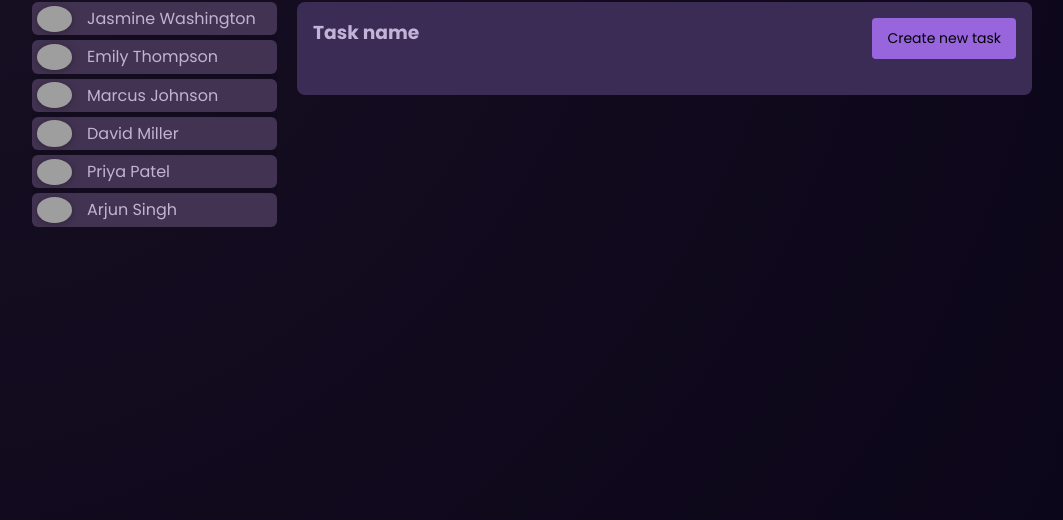
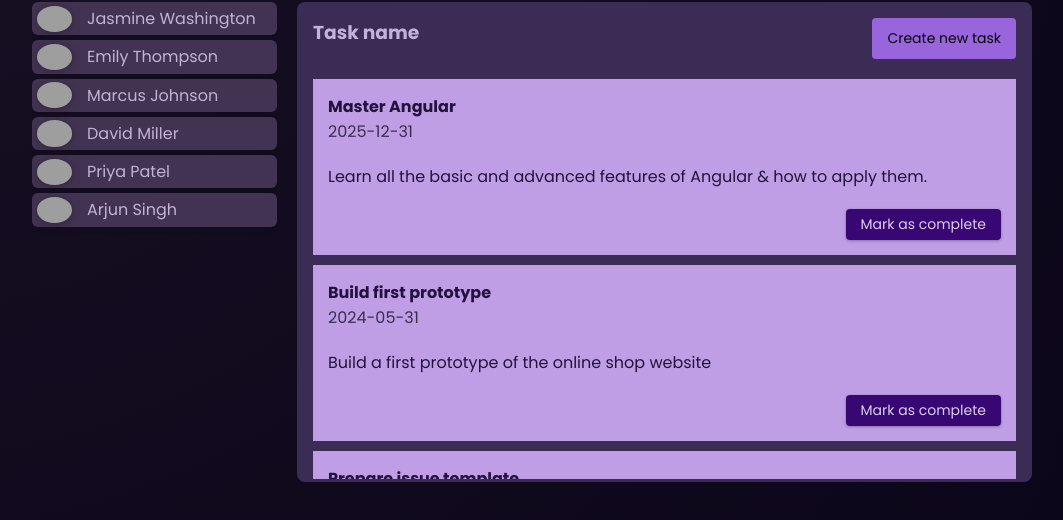
Before and after one commit to acharayaP03/Angular-workspace, an Angular app: page / in a window 1280 px wide. Shown: the part 216-736 px from the top of the page, without its empty margins (108-1171 px from the left). Built offline with nearby package versions, Linux system fonts and the light colour scheme; grey boxes are pictures that could not be loaded.

Commit message:
create task content

```diff
--- a/projects/easytask/src/app/tasks/tasks.component.css
+++ b/projects/easytask/src/app/tasks/tasks.component.css
@@ -61,3 +61,48 @@ ul {
     width: auto;
   }
 }
+
+article {
+  padding: 1.5rem;
+  color: #25113d;
+  background-color: #bf9ee5;
+  display: flex;
+  flex-direction: column;
+  gap: 1rem;
+}
+
+h2 {
+  margin: 0;
+}
+
+time {
+  color: #3c2c50;
+}
+
+.summary {
+  margin: 1rem 0;
+}
+
+.actions {
+  text-align: right;
+  margin: 0;
+
+  & button {
+    font: inherit;
+    font-size: 1.4rem;
+    cursor: pointer;
+    background-color: #380774;
+    color: #decdf2;
+    border-radius: 4px;
+    padding: 0.5rem 1.5rem;
+    border: none;
+    box-shadow: 0 1px 3px rgba(0, 0, 0, 0.3);
+    transition: all 0.3s ease;
+
+    &:hover,
+    &:active {
+      background-color: #4a0774;
+      box-shadow: 0 1px 6px rgba(0, 0, 0, 0.3);
+    }
+  }
+}
--- a/projects/easytask/src/app/tasks/tasks.component.html
+++ b/projects/easytask/src/app/tasks/tasks.component.html
@@ -5,4 +5,21 @@
       <button>Create new task</button>
     </menu>
   </header>
+
+  <ul>
+    @for(task of tasks; track task.id){
+    <li>
+      <article>
+        <div>
+          <h4>{{ task.title }}</h4>
+          <time>{{ task.dueDate }}</time>
+        </div>
+        <p class="summary">{{ task.summary }}</p>
+        <p class="actions">
+          <button>Mark as complete</button>
+        </p>
+      </article>
+    </li>
+    }
+  </ul>
 </section>
--- a/projects/easytask/src/app/tasks/tasks.component.ts
+++ b/projects/easytask/src/app/tasks/tasks.component.ts
@@ -1,11 +1,13 @@
+import { tasks } from './../../data/appdata';
 import { Component } from '@angular/core';
-
+import { Task } from './tasks.model';
+import { tasks as userTasksData } from '../../data/appdata';
 @Component({
   selector: 'app-tasks',
   imports: [],
   templateUrl: './tasks.component.html',
-  styleUrl: './tasks.component.css'
+  styleUrl: './tasks.component.css',
 })
 export class TasksComponent {
-
+  tasks = userTasksData;
 }
--- a/projects/easytask/src/data/appdata.ts
+++ b/projects/easytask/src/data/appdata.ts
@@ -30,3 +30,29 @@ export const USERS = [
     avatar: 'user-6.jpg',
   },
 ];
+
+export const tasks = [
+  {
+    id: 't1',
+    userId: 'u1',
+    title: 'Master Angular',
+    summary:
+      'Learn all the basic and advanced features of Angular & how to apply them.',
+    dueDate: '2025-12-31',
+  },
+  {
+    id: 't2',
+    userId: 'u3',
+    title: 'Build first prototype',
+    summary: 'Build a first prototype of the online shop website',
+    dueDate: '2024-05-31',
+  },
+  {
+    id: 't3',
+    userId: 'u3',
+    title: 'Prepare issue template',
+    summary:
+      'Prepare and describe an issue template which will help with project management',
+    dueDate: '2024-06-15',
+  },
+];
```
Also changed, not shown: projects/easytask/src/app/tasks/tasks.model.ts (added, +7 -0 lines).
